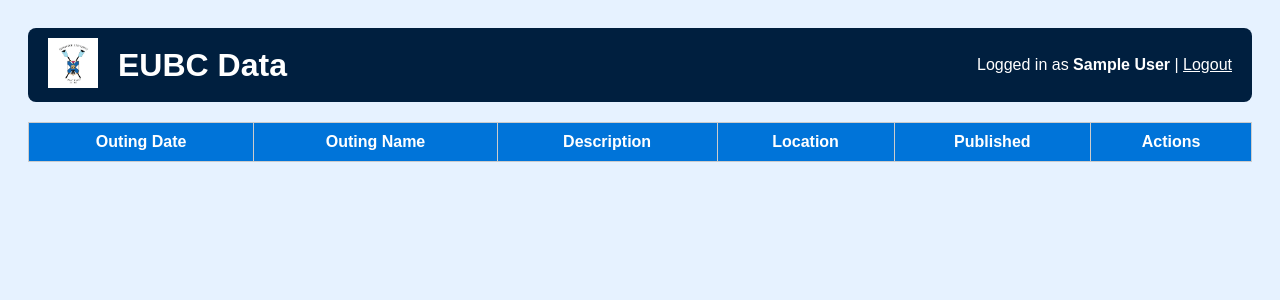
After one commit to tomrd2/EUBC, a Flask app: page /outings in a window 1280 px wide. The commit adds this page. Shown: the top 300 px of the page. Run offline with Flask 3, Linux system fonts and the light colour scheme; the visitor is signed in with stand-in values (Sample User, id 1); data that the repository does not hold is empty.

Commit message:
Added Outings page, including Add Outings

```diff
--- /dev/null
+++ b/routes/outings.py
@@ -0,0 +1,49 @@
+from flask import Blueprint, render_template, request, redirect, url_for, session, Response
+from flask_login import login_required, current_user
+from db import get_db_connection
+
+outings_bp = Blueprint('outings', __name__)
+
+@outings_bp.route('/outings')
+@login_required
+def outings():
+    conn = get_db_connection()
+    with conn.cursor() as cursor:
+        cursor.execute("""
+            SELECT * FROM Outings
+            WHERE Outing_Date >= CURDATE() - INTERVAL 2 MONTH
+            ORDER BY Outing_Date DESC
+        """)
+        outings = cursor.fetchall()
+    conn.close()
+    return render_template('outings.html', outings=outings)
+
+@outings_bp.route('/add_outing', methods=['POST'])
+def add_outing():
+    data = request.form
+    outing_date = data['Outing_Date']
+    outing_name = data['Outing_Name'].strip()
+    description = data.get('Description', '')
+    location = data.get('Location', '')
+
+    # If outing name is left blank, generate default name
+    if not outing_name:
+        conn = get_db_connection()
+        with conn.cursor() as cursor:
+            cursor.execute("""
+                SELECT COUNT(*) AS count FROM Outings WHERE Outing_Date = %s
+            """, (outing_date,))
+            result = cursor.fetchone()
+            count = result['count'] if result else 0
+        conn.close()
+        outing_name = f"Outing {count + 1}"
+
+    conn = get_db_connection()
+    with conn.cursor() as cursor:
+        cursor.execute("""
+            INSERT INTO Outings (Outing_Date, Outing_Name, Description, Location)
+            VALUES (%s, %s, %s, %s)
+        """, (outing_date, outing_name, description, location))
+        conn.commit()
+    conn.close()
+    return redirect(url_for('outings.outings'))
--- a/run.py
+++ b/run.py
@@ -7,6 +7,7 @@ from db import get_db_connection
 from routes.athletes import athletes_bp
 from routes.hulls import hulls_bp
 from routes.sessions import sessions_bp
+from routes.outings import outings_bp
 
 app = Flask(__name__)
 app.secret_key = "72c26493ac0fcd6849b76f0069d1384d"
@@ -14,6 +15,7 @@ app.secret_key = "72c26493ac0fcd6849b76f0069d1384d"
 app.register_blueprint(athletes_bp)
 app.register_blueprint(hulls_bp)
 app.register_blueprint(sessions_bp)
+app.register_blueprint(outings_bp)
 
 # Flask-Login setup
 login_manager = LoginManager()
--- a/templates/athlete_home.html
+++ b/templates/athlete_home.html
@@ -7,7 +7,7 @@
 <body>
   {% include "_header.html" %}
   <ul>
-    <li><a href="{{ url_for('athletes.athletes') }}">Athletes</a></li>
+    <li><a href="{{ url_for('outings.outings') }}">Outings</a></li>
     <li><a href="{{ url_for('sessions.sessions') }}">Sessions</a></li>
   </ul>
 </body>
--- a/templates/index.html
+++ b/templates/index.html
@@ -9,6 +9,7 @@
   <ul>
     <li><a href="{{ url_for('athletes.athletes') }}">Athletes</a></li>
     <li><a href="{{ url_for('hulls.hulls') }}">Hulls</a></li>
+    <li><a href="{{ url_for('outings.outings') }}">Sessions</a></li>
     <li><a href="{{ url_for('sessions.sessions') }}">Sessions</a></li>
   </ul>
 </body>
--- /dev/null
+++ b/templates/outings.html
@@ -0,0 +1,54 @@
+<!DOCTYPE html>
+<html>
+<head>
+  <title>Outings</title>
+  <link rel="stylesheet" href="{{ url_for('static', filename='style.css') }}">
+</head>
+<body>
+  {% include "_header.html" %}
+    {% if current_user.coach: %}
+        <form action="/add_outing" method="post">
+            <input type="date" name="Outing_Date" placeholder="Outing Date" required>
+            <input type="text" name="Outing_Name" placeholder="Outing Name">
+            <input type="text" name="Description" placeholder="Description">
+            <input type="text" name="Location" placeholder="Location">
+            <button class="btn" type="submit">Create Outing</button>
+        </form>
+    {% endif %}
+
+    <table border="1">
+        <thead>
+          <tr>
+            <th>Outing Date</th>
+            <th>Outing Name</th>
+            <th>Description</th>
+            <th>Location</th>
+            <th>Published</th>
+            <th>Actions</th>
+          </tr>
+        </thead>
+        <tbody>
+          {% for outing in outings %}
+          <tr>
+            <td>{{ outing.Outing_Date }}</td>
+            <td>{{ outing.Outing_Name }}</td>
+            <td>{{ outing.Description }}</td>
+            <td>{{ outing.Location }}</td>
+            <td>
+                <input type="checkbox" name="Published" value="1" {% if outing.Published %}checked{% endif %}>
+              </td>
+            <td>
+              {% if current_user.coach %}
+                <a href="/edit_outing/{{ outing.Outing_ID }}">Edit</a>
+                |
+                <a href="/lineup/{{ outing.Outing_ID }}">Line-Up</a>
+              {% elif outing.Published %}
+                <a href="/lineup/{{ outing.Outing_ID }}">Line-Up</a>
+              {% endif %}
+            </td>
+          </tr>
+          {% endfor %}
+        </tbody>
+      </table>
+</body>
+</html>
```
